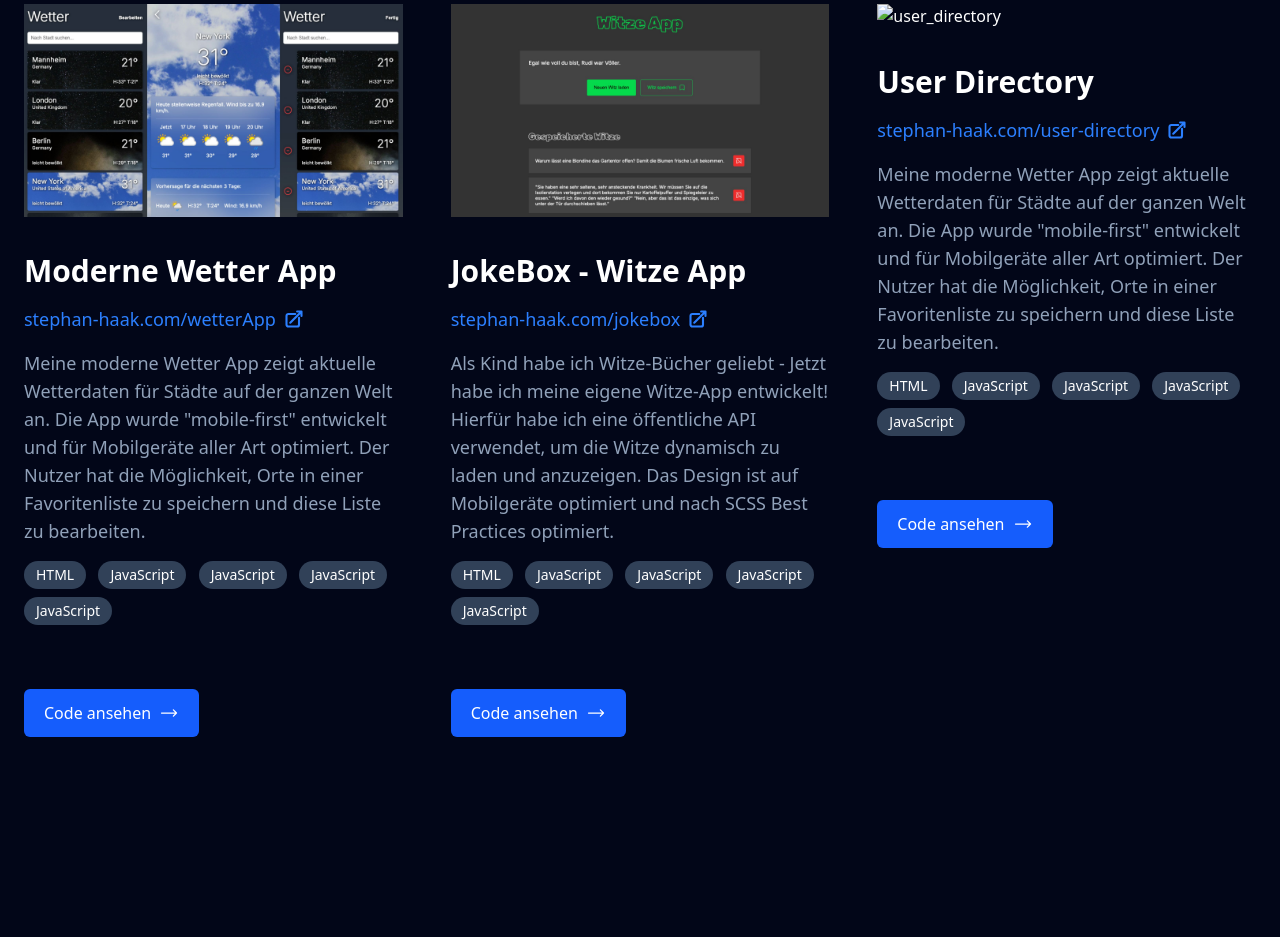
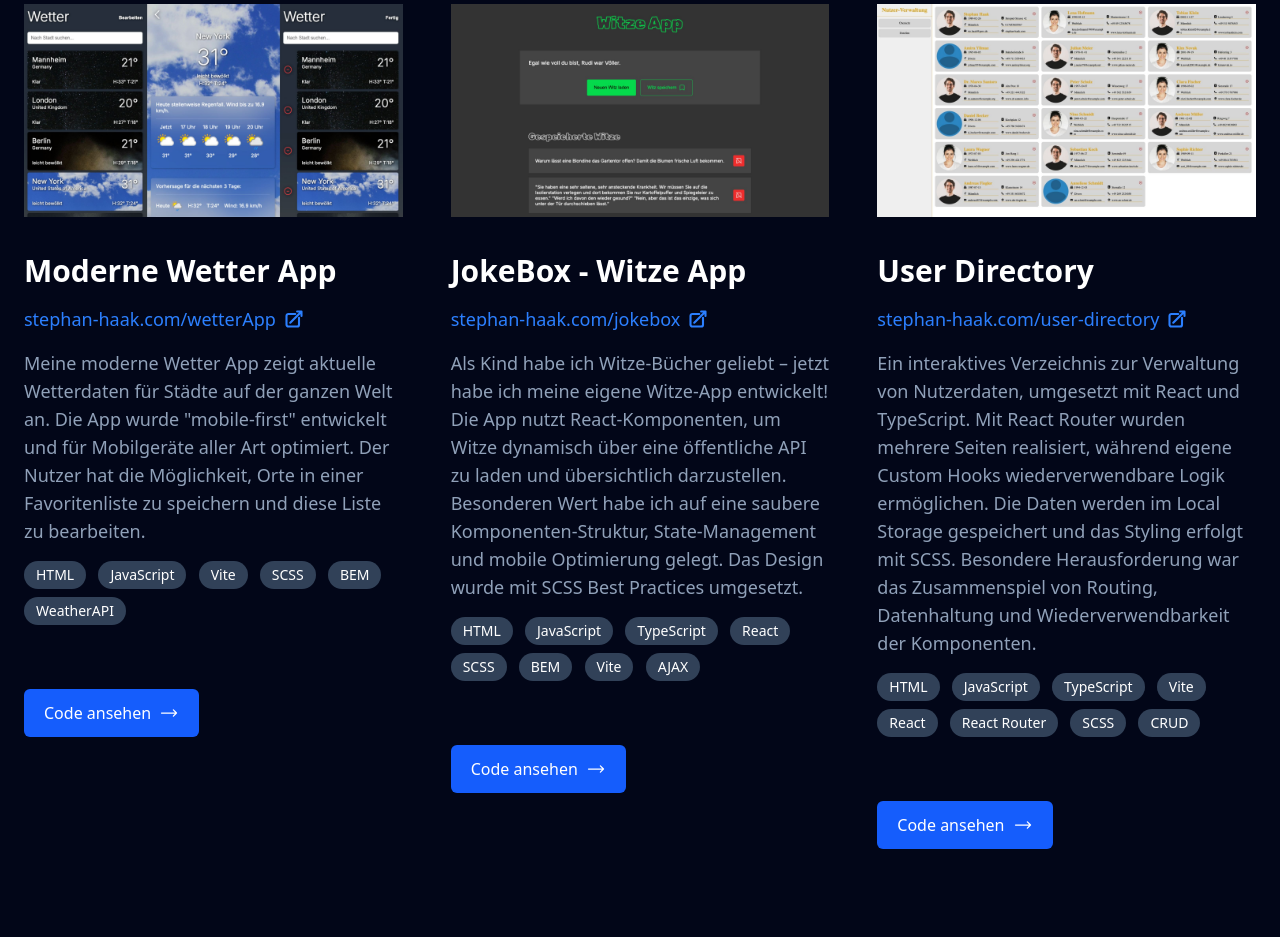
Before and after one commit to Steven0age/tailwind-portfolio, a website built with Vite: page index.html in a window 1280 px wide. Shown: the part 1088-2025 px from the top of the page. Built offline with nearby package versions, Linux system fonts and the light colour scheme; files whose address does not match are found by name.

Commit message:
add portfolio section (screenshots, texts and badges)

```diff
--- a/index.html
+++ b/index.html
@@ -155,9 +155,10 @@
           <div>
             <p class="badge">HTML</p>
             <p class="badge">JavaScript</p>
-            <p class="badge">JavaScript</p>
-            <p class="badge">JavaScript</p>
-            <p class="badge">JavaScript</p>
+            <p class="badge">Vite</p>
+            <p class="badge">SCSS</p>
+            <p class="badge">BEM</p>
+            <p class="badge">WeatherAPI</p>
           </div>
           <a
             href="https://github.com/Steven0age/wetterApp"
@@ -207,18 +208,22 @@
           </a>
 
           <p>
-            Als Kind habe ich Witze-Bücher geliebt - Jetzt habe ich meine eigene
-            Witze-App entwickelt! Hierfür habe ich eine öffentliche API
-            verwendet, um die Witze dynamisch zu laden und anzuzeigen. Das
-            Design ist auf Mobilgeräte optimiert und nach SCSS Best Practices
-            optimiert.
+            Als Kind habe ich Witze-Bücher geliebt – jetzt habe ich meine eigene
+            Witze-App entwickelt! Die App nutzt React-Komponenten, um Witze
+            dynamisch über eine öffentliche API zu laden und übersichtlich
+            darzustellen. Besonderen Wert habe ich auf eine saubere
+            Komponenten-Struktur, State-Management und mobile Optimierung
+            gelegt. Das Design wurde mit SCSS Best Practices umgesetzt.
           </p>
           <div>
             <p class="badge">HTML</p>
             <p class="badge">JavaScript</p>
-            <p class="badge">JavaScript</p>
-            <p class="badge">JavaScript</p>
-            <p class="badge">JavaScript</p>
+            <p class="badge">TypeScript</p>
+            <p class="badge">React</p>
+            <p class="badge">SCSS</p>
+            <p class="badge">BEM</p>
+            <p class="badge">Vite</p>
+            <p class="badge">AJAX</p>
           </div>
           <a
             href="https://github.com/Steven0age/jokebox"
@@ -243,10 +248,7 @@
           </a>
         </div>
         <div class="single-project flex flex-col gap-4 pb-6">
-          <img
-            src="./public/Bildschirmfoto 2025-09-27 um 12.59.33.png"
-            alt="user_directory"
-          />
+          <img src="./public/User_directory.jpg" alt="user_directory" />
           <h3>User Directory</h3>
           <a
             href="https://stephan-haak.com/user_directory/"
@@ -272,18 +274,23 @@
           </a>
 
           <p>
-            Meine moderne Wetter App zeigt aktuelle Wetterdaten für Städte auf
-            der ganzen Welt an. Die App wurde "mobile-first" entwickelt und für
-            Mobilgeräte aller Art optimiert. Der Nutzer hat die Möglichkeit,
-            Orte in einer Favoritenliste zu speichern und diese Liste zu
-            bearbeiten.
+            Ein interaktives Verzeichnis zur Verwaltung von Nutzerdaten,
+            umgesetzt mit React und TypeScript. Mit React Router wurden mehrere
+            Seiten realisiert, während eigene Custom Hooks wiederverwendbare
+            Logik ermöglichen. Die Daten werden im Local Storage gespeichert und
+            das Styling erfolgt mit SCSS. Besondere Herausforderung war das
+            Zusammenspiel von Routing, Datenhaltung und Wiederverwendbarkeit der
+            Komponenten.
           </p>
           <div>
             <p class="badge">HTML</p>
             <p class="badge">JavaScript</p>
-            <p class="badge">JavaScript</p>
-            <p class="badge">JavaScript</p>
-            <p class="badge">JavaScript</p>
+            <p class="badge">TypeScript</p>
+            <p class="badge">Vite</p>
+            <p class="badge">React</p>
+            <p class="badge">React Router</p>
+            <p class="badge">SCSS</p>
+            <p class="badge">CRUD</p>
           </div>
           <a
             href="https://github.com/Steven0age/React_User_Directory"
```
Also changed, not shown: public/user_directory.jpg (added).
